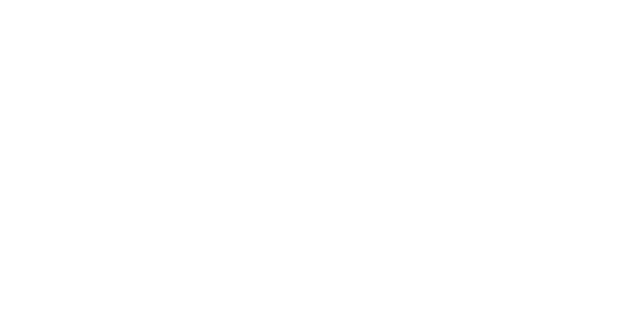
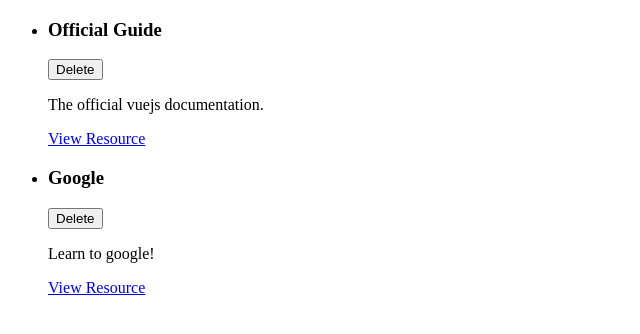
Before and after one commit to RahmatAT11/learning-resources-app, a Vue app: page / in a window 1280 px wide. Shown: the top 334 px of the page, without its empty margins (0-640 px from the left). Built offline with nearby package versions, Linux system fonts and the light colour scheme.

Commit message:
Add Learning Resource component to App - LearningResource component display the content of storedResources - App.vue act hub page for the application

```diff
--- a/src/App.vue
+++ b/src/App.vue
@@ -1,9 +1,23 @@
 <template>
-    <ul></ul>
+    <ul>
+        <learning-resource
+            v-for="res in storedResources"
+            :key="res.id"
+            :title="res.title"
+            :description="res.description"
+            :link="res.link"
+
+        ></learning-resource>
+    </ul>
 </template>
 
 <script>
+import LearningResource from './components/learning-resources/LearningResource.vue';
+
 export default {
+    components: {
+        LearningResource,
+    },
     data() {
         return {
             storedResources: [
--- /dev/null
+++ b/src/components/learning-resources/LearningResource.vue
@@ -0,0 +1,20 @@
+<template>
+    <li>
+        <div>
+            <header>
+                <h3>{{ title }}</h3>
+                <button>Delete</button>
+            </header>
+        </div>
+        <p>{{ description }}</p>
+        <nav>
+            <a :href="link">View Resource</a>
+        </nav>
+    </li>
+</template>
+
+<script>
+export default {
+    props: ["title", "description", "link"],
+}
+</script>
--- a/src/main.js
+++ b/src/main.js
@@ -1,3 +1,4 @@
 import { createApp } from 'vue';
+import App from "./App.vue";
 
-createApp({}).mount('#app');
+createApp(App).mount('#app');
```
